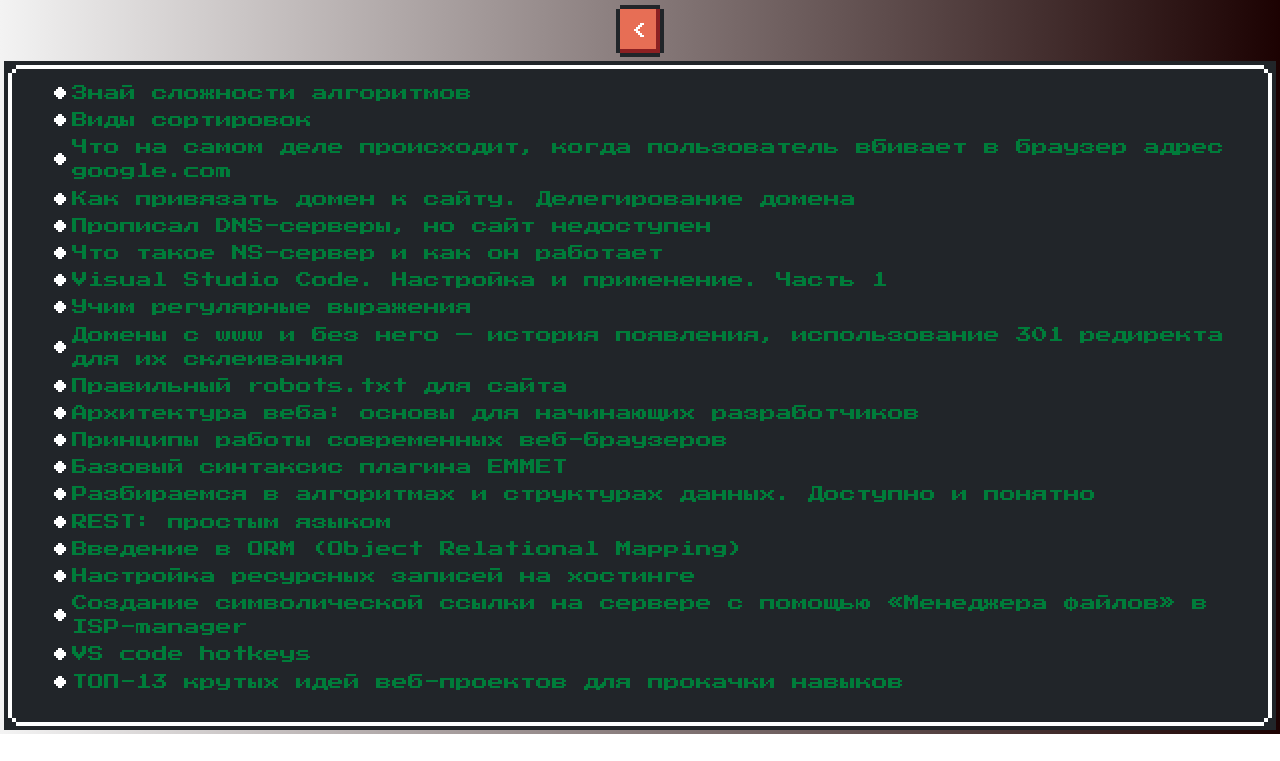
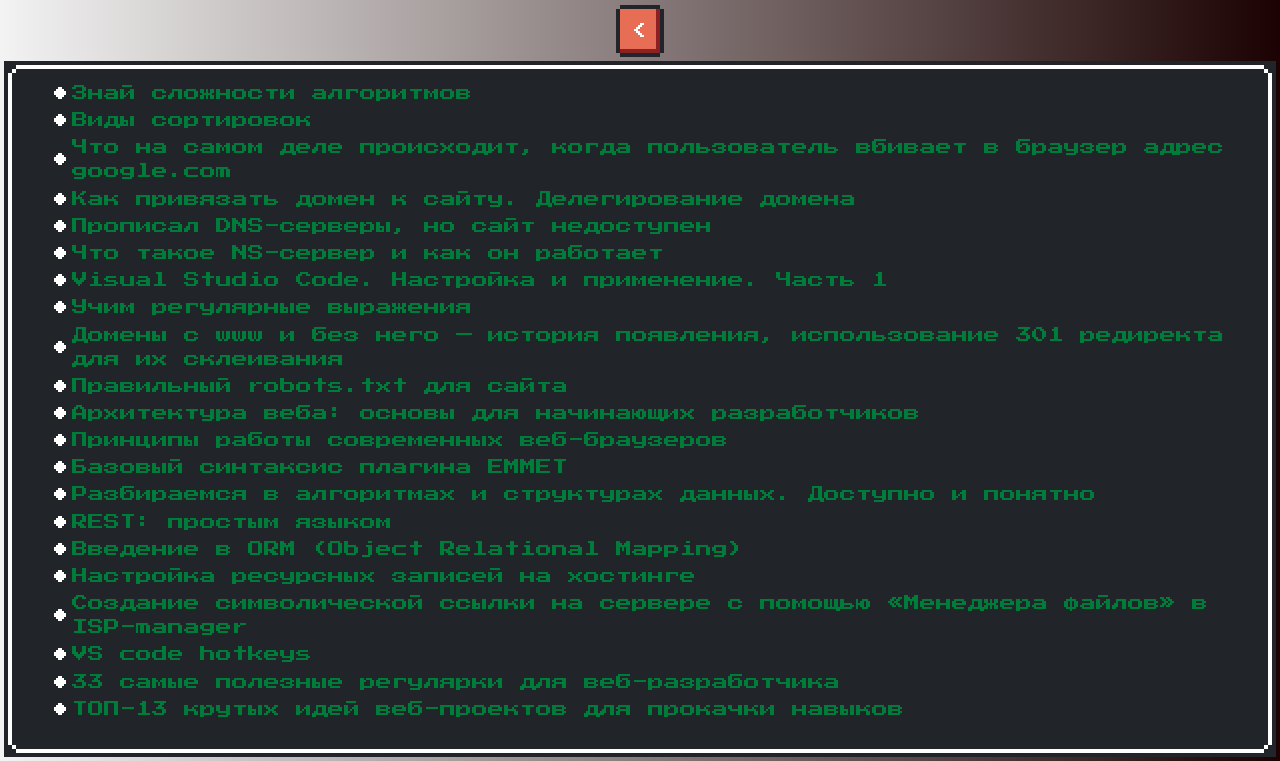
Before and after one commit to armandupe/web-dev-links, a plain HTML site: page web/links.html in a window 1280 px wide. Shown: the part 123-884 px from the top of the page. Before the commit the page ends 857 px from the top, so only its background shows below. Drawn offline with nearby package versions, Linux system fonts and the light colour scheme.

Commit message:
Update links.html

```diff
--- a/web/links.html
+++ b/web/links.html
@@ -34,6 +34,7 @@
             <li><a class="link" href="https://www.reg.ru/support/dns/Nastroika-zony/upravlenie-dns-zapisyami-a-mx-txt-cname">Настройка ресурсных записей на хостинге</a></li>
             <li><a class="link" href="https://mb4.ru/programms/programs-for-hosting/isp-manager/274-create-symlink-isp-manager.html">Создание символической ссылки на сервере с помощью «Менеджера файлов» в ISP-manager</a></li>
             <li><a class="link" href="https://tproger.ru/articles/useful-hotkeys-for-vs-code/">VS code hotkeys</a></li>
+            <li><a class="link" href="https://proglib.io/p/33-regexp">33 самые полезные регулярки для веб-разработчика</a></li>
             <li><a class="link" href="https://proglib.io/p/web-projects">ТОП-13 крутых идей веб-проектов для прокачки навыков</a></li>
         </ul>
     </div>
```
